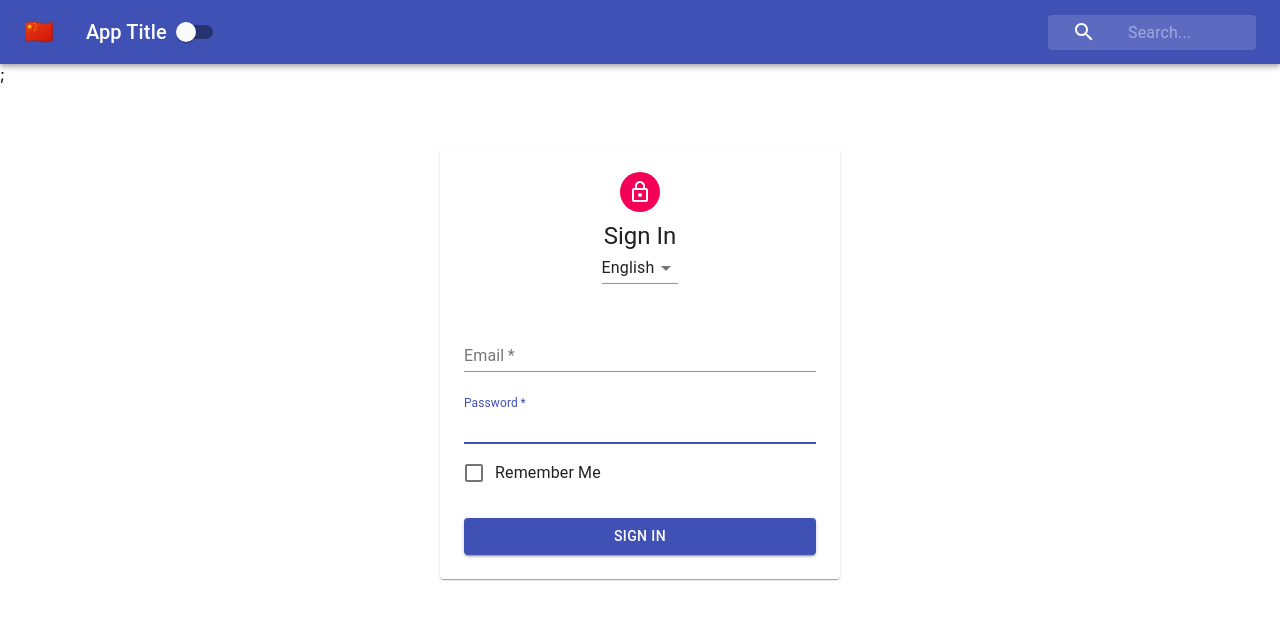
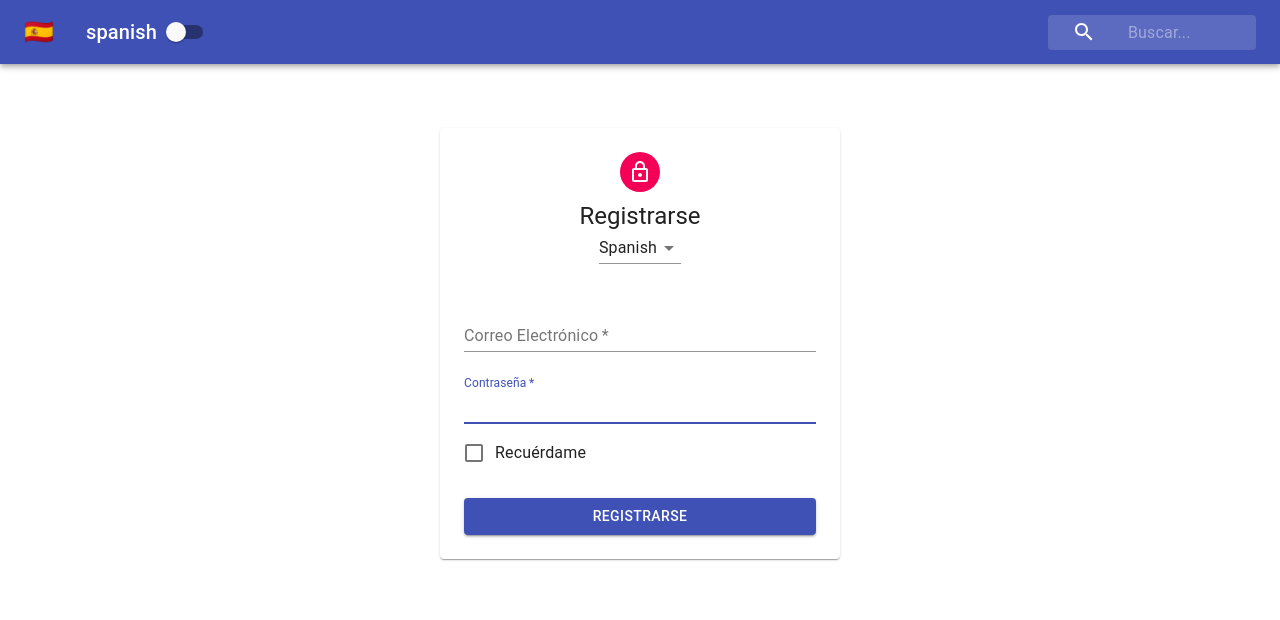
Before and after one commit to dennyhong96/react-context-signin-page, a React (Create React App) app: page / in a window 1280 px wide. Shown: the top 620 px of the page. Built offline with nearby package versions, Linux system fonts and the light colour scheme.

Commit message:
add context consumer hocs

```diff
--- a/src/App.js
+++ b/src/App.js
@@ -1,13 +1,20 @@
 import React from "react";
 import Navbar from "./Navbar";
 import Form from "./Form";
+import PageContent from "./PageContent";
+import { ThemeProvider } from "./contexts/ThemeContext";
+import { LanguageProvider } from "./contexts/LanguageContext";
 
 function App() {
   return (
-    <>
-      <Navbar />;
-      <Form />
-    </>
+    <ThemeProvider>
+      <LanguageProvider>
+        <PageContent>
+          <Navbar />
+          <Form />
+        </PageContent>
+      </LanguageProvider>
+    </ThemeProvider>
   );
 }
 
--- a/src/Form.js
+++ b/src/Form.js
@@ -1,7 +1,6 @@
 import React, { Component } from "react";
 import Avatar from "@material-ui/core/Avatar";
 import Button from "@material-ui/core/Button";
-import CssBaseline from "@material-ui/core/CssBaseline";
 import FormControl from "@material-ui/core/FormControl";
 import FormControlLabel from "@material-ui/core/FormControlLabel";
 import Checkbox from "@material-ui/core/Checkbox";
@@ -14,34 +13,59 @@
 import Select from "@material-ui/core/Select";
 import withStyles from "@material-ui/core/styles/withStyles";
 import styles from "./styles/FormStyles";
+import { LanguageContext } from "./contexts/LanguageContext";
+
+const words = {
+  english: {
+    signIn: "Sign In",
+    email: "Email Address",
+    password: "Password",
+    remember: "Remember Me",
+  },
+  french: {
+    signIn: "Se Connecter",
+    email: "Adresse Électronique",
+    password: "Mot de Passe",
+    remember: "Souviens-toi De Moi",
+  },
+  spanish: {
+    signIn: "Registrarse",
+    email: "Correo Electrónico",
+    password: "Contraseña",
+    remember: "Recuérdame",
+  },
+};
 
 class Form extends Component {
+  static contextType = LanguageContext;
   render() {
+    const { language, changeLanguage } = this.context;
     const { classes } = this.props;
+    const { email, signIn, password, remember } = words[language];
     return (
       <main className={classes.main}>
         <Paper className={classes.paper}>
           <Avatar className={classes.avatar}>
             <LockOutlinedIcon />
           </Avatar>
-          <Typography variant="h5">Sign In</Typography>
-          <Select value="english">
+          <Typography variant="h5">{signIn}</Typography>
+          <Select value={language} onChange={changeLanguage}>
             <MenuItem value="english">English</MenuItem>
             <MenuItem value="french">French</MenuItem>
             <MenuItem value="spanish">Spanish</MenuItem>
           </Select>
           <form className={classes.form}>
             <FormControl margin="normal" required fullWidth>
-              <InputLabel htmlFor="email">Email</InputLabel>
+              <InputLabel htmlFor="email">{email}</InputLabel>
               <Input id="email" name="email" autoFocus />
             </FormControl>
             <FormControl margin="normal" required fullWidth>
-              <InputLabel htmlFor="password">Password</InputLabel>
+              <InputLabel htmlFor="password">{password}</InputLabel>
               <Input id="password" name="password" autoFocus />
             </FormControl>
             <FormControlLabel
               control={<Checkbox color="primary" />}
-              label="Remember Me"
+              label={remember}
             />
             <Button
               variant="contained"
@@ -50,7 +74,7 @@
               color="primary"
               className={classes.submit}
             >
-              Sign In
+              {signIn}
             </Button>
           </form>
         </Paper>
--- a/src/Navbar.js
+++ b/src/Navbar.js
@@ -8,28 +8,52 @@
 import Switch from "@material-ui/core/Switch";
 import { withStyles } from "@material-ui/core/styles";
 import styles from "./styles/NavbarStyles";
+import { ThemeContext } from "./contexts/ThemeContext";
+import { withLanguageContext } from "./contexts/LanguageContext";
+
+const content = {
+  english: {
+    search: "Search",
+    flag: "🇬🇧",
+  },
+  french: {
+    search: "Chercher",
+    flag: "🇫🇷",
+  },
+  spanish: {
+    search: "Buscar",
+    flag: "🇪🇸",
+  },
+};
 
 class Navbar extends Component {
+  static contextType = ThemeContext;
+
   render() {
-    const { classes } = this.props;
+    const { isDarkMode, toggleTheme } = this.context;
+    const {
+      classes,
+      languageContext: { language },
+    } = this.props;
+    const { search, flag } = content[language];
     return (
       <div className={classes.root}>
-        <AppBar position="static" color="primary">
+        <AppBar position="static" color={isDarkMode ? "default" : "primary"}>
           <Toolbar>
             <IconButton className={classes.menuButton} color="inherit">
-              <span>🇨🇳</span>
+              <span>{flag}</span>
             </IconButton>
             <Typography className={classes.title} variant="h6" color="inherit">
-              App Title
+              {language}
             </Typography>
-            <Switch />
+            <Switch onChange={toggleTheme} />
             <div className={classes.grow} />
             <div className={classes.search}>
               <div className={classes.searchIcon}>
                 <SearchIcon />
               </div>
               <InputBase
-                placeholder="Search..."
+                placeholder={`${search}...`}
                 classes={{
                   root: classes.inputRoot,
                   input: classes.inputInput,
@@ -43,4 +67,4 @@
   }
 }
 
-export default withStyles(styles)(Navbar);
+export default withLanguageContext(withStyles(styles)(Navbar));
--- /dev/null
+++ b/src/PageContent.js
@@ -0,0 +1,17 @@
+import React, { Component } from "react";
+import { ThemeContext } from "./contexts/ThemeContext";
+
+class PageContent extends Component {
+  static contextType = ThemeContext;
+  render() {
+    const { isDarkMode } = this.context;
+    const styles = {
+      backgroundColor: `${isDarkMode ? "black" : "white"}`,
+      height: "100vh",
+      width: "100vw",
+    };
+    return <div style={styles}>{this.props.children}</div>;
+  }
+}
+
+export default PageContent;
--- /dev/null
+++ b/src/contexts/LanguageContext.js
@@ -0,0 +1,32 @@
+import React, { createContext, Component } from "react";
+
+export const LanguageContext = createContext();
+
+export class LanguageProvider extends Component {
+  constructor(props) {
+    super(props);
+    this.state = { language: "spanish" };
+    this.changeLanguage = this.changeLanguage.bind(this);
+  }
+
+  changeLanguage(evt) {
+    this.setState({ language: evt.target.value });
+  }
+
+  render() {
+    return (
+      <LanguageContext.Provider
+        value={{ ...this.state, changeLanguage: this.changeLanguage }}
+      >
+        {this.props.children}
+      </LanguageContext.Provider>
+    );
+  }
+}
+
+// set up hoc for consumer
+export const withLanguageContext = (Component) => (props) => (
+  <LanguageContext.Consumer>
+    {(value) => <Component languageContext={value} {...props} />}
+  </LanguageContext.Consumer>
+);
--- a/src/contexts/ThemeContext.js
+++ b/src/contexts/ThemeContext.js
@@ -29,5 +29,3 @@
     );
   }
 }
-
-export default ThemeProvider;
--- a/src/index.js
+++ b/src/index.js
@@ -3,9 +3,4 @@
 import "./index.css";
 import App from "./App";
 
-ReactDOM.render(
-  <React.StrictMode>
-    <App />
-  </React.StrictMode>,
-  document.getElementById("root")
-);
+ReactDOM.render(<App />, document.getElementById("root"));
```
